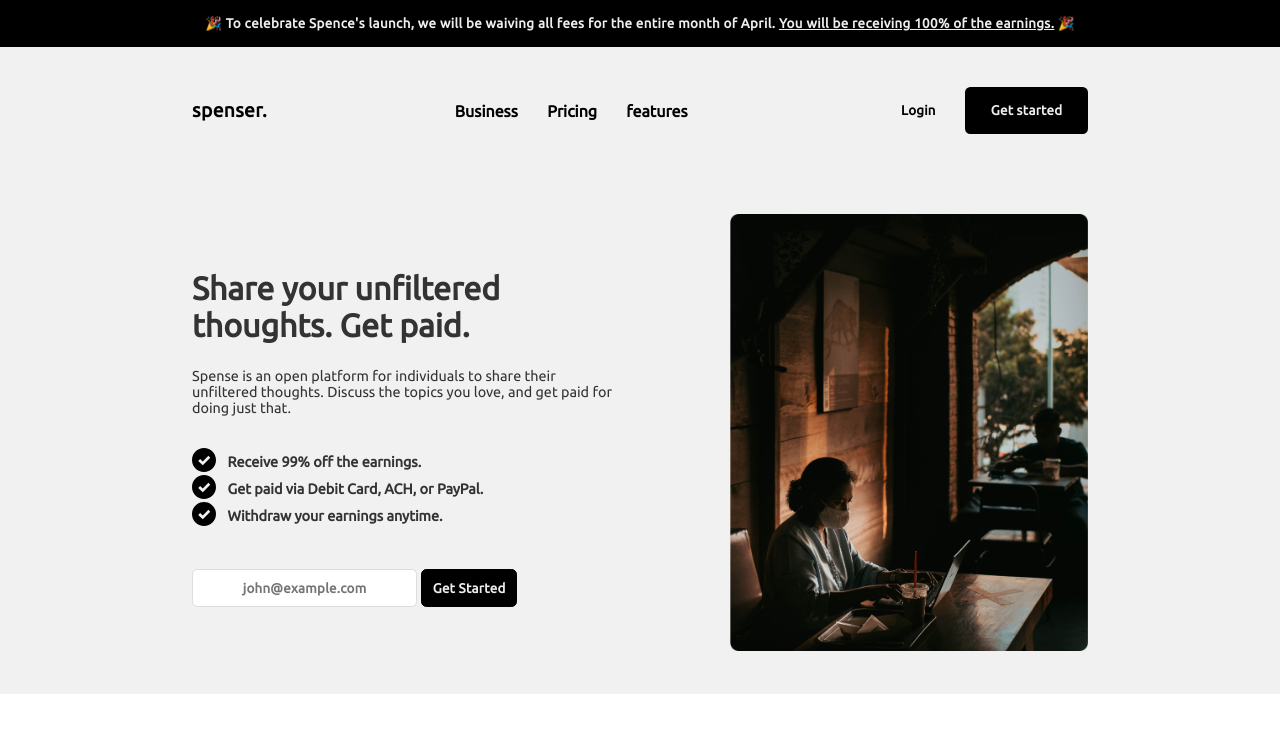
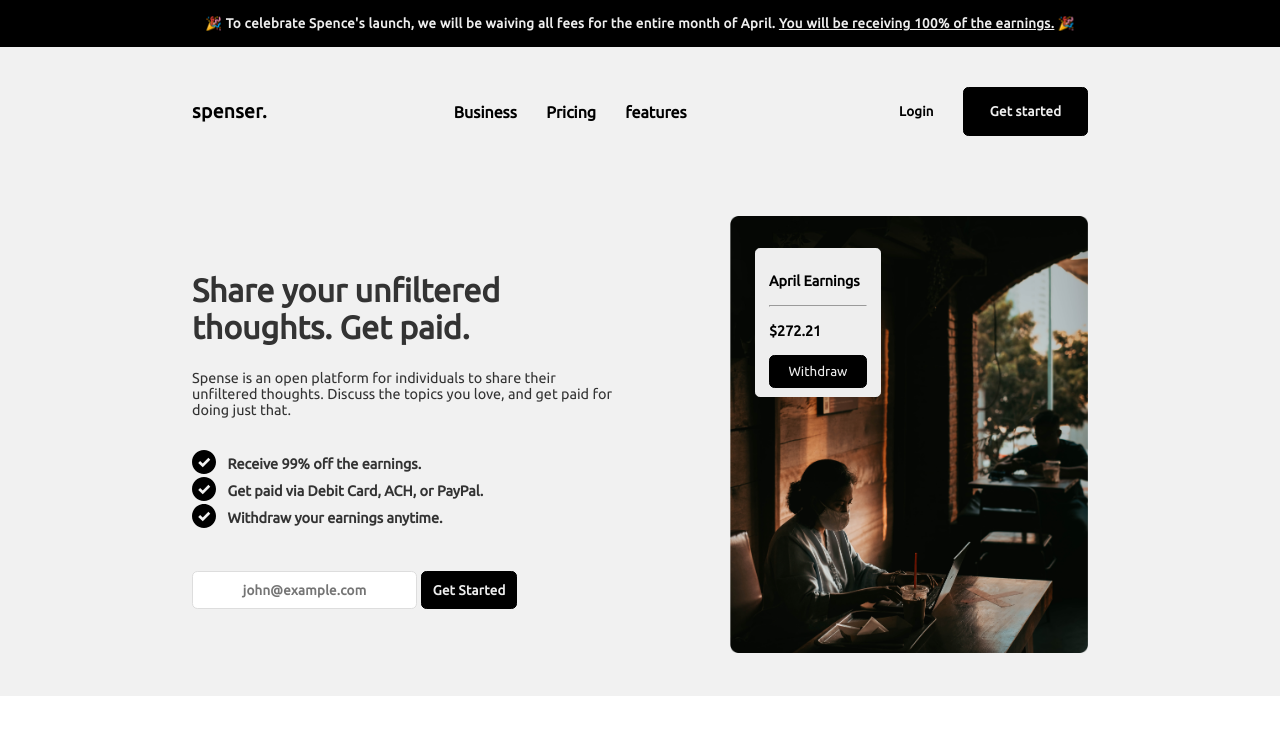
Before and after one commit to alice-sebego/spense-starter-landing-page, a plain HTML site: page index.html in a window 1280 px wide. Drawn offline with Linux system fonts and the light colour scheme.

Commit message:
Create and insert dynammically a CTA card on illustration of main

```diff
--- a/src/js/main.js
+++ b/src/js/main.js
@@ -1,6 +1,19 @@
 const $header = document.querySelector("header");
+const $illustrationMain = document.querySelector("#illustration");
 
+// Set a banner on top of page
 const $celebrate = document.createElement("div");
 $celebrate.setAttribute("id", "celebrate");
 $celebrate.innerHTML = `<p>🎉 To celebrate Spence's launch, we will be waiving all fees for the entire month of April. <a href="#" title="Get offers">You will be receiving 100% of the earnings.</a> 🎉</p>`;
 $header.prepend($celebrate);
+
+// Set a call-to-action card on illustration of main
+
+const $ctaCard = document.createElement("div");
+$ctaCard.setAttribute("class", "card");
+$ctaCard.innerHTML =  `<p>April Earnings</p>
+                       <hr>
+                       <p><span class="bold">$272.21</span></p>
+                       <button type="button">Withdraw</button>
+                       `;
+$illustrationMain.appendChild($ctaCard);
--- a/src/sass/_placeholder.scss
+++ b/src/sass/_placeholder.scss
@@ -2,3 +2,10 @@
     display: flex;
     flex-direction: row;
 }
+
+%main-button{
+    background-color: $primary-color;
+    color: $white-color;
+    border: 1px solid $primary-color;
+    border-radius: .4em;
+}
--- a/src/sass/style.scss
+++ b/src/sass/style.scss
@@ -14,6 +14,10 @@
 
 .content{
     width: 80%;
+}
+
+.bold{
+    font-weight: bold;
 }
 
 header{
@@ -72,7 +76,6 @@
         button{
             border: none;
             padding: 2vh 2vw;
-            border-radius: .4em;
             font-weight: 700;
             letter-spacing: .02em;
         }
@@ -83,8 +86,7 @@
         }
 
         button:nth-child(2){
-            background-color: $primary-color;
-            color: $white-color;
+            @extend %main-button;
         }
     }
 }
@@ -144,15 +146,41 @@
             }
 
             input[type="submit"]{
-                background-color: $primary-color;
-                color: $white-color;
-                border: 1px solid $primary-color;
+                @extend %main-button;
             }
         }
     }
 
     #illustration{
+        position: relative;
         width: 40%;
+
+        .card{
+            position:absolute;
+            top: 4vh;
+            left: 2vw;
+            width: 35%;
+            background: $white-color;
+            border: 1px solid $white-color;
+            padding: 1vh 1vw;
+            border-radius: .3em;
+
+            p{
+                display: inline-block;
+                margin: 2vh 0;
+                font-size: .9em;
+            }
+
+            p:nth-child(1){
+                font-weight: 600;
+            }
+
+            button{
+                @extend %main-button;
+                padding: 1vh 1vw;
+                width: 100%;
+            }
+        }
 
         img{
             width: 100%;
```
Also changed, not shown: dist/css/style.css, 1 other file.
